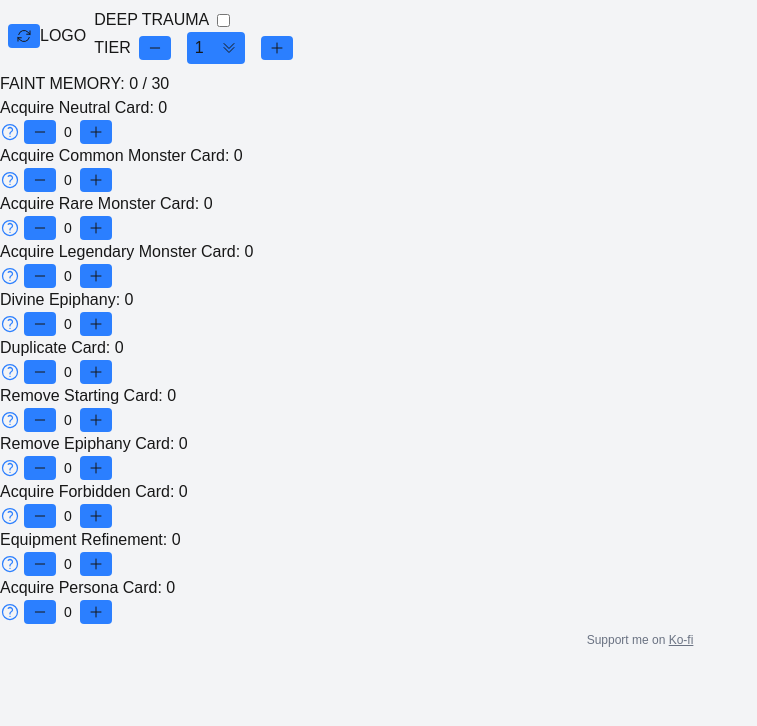
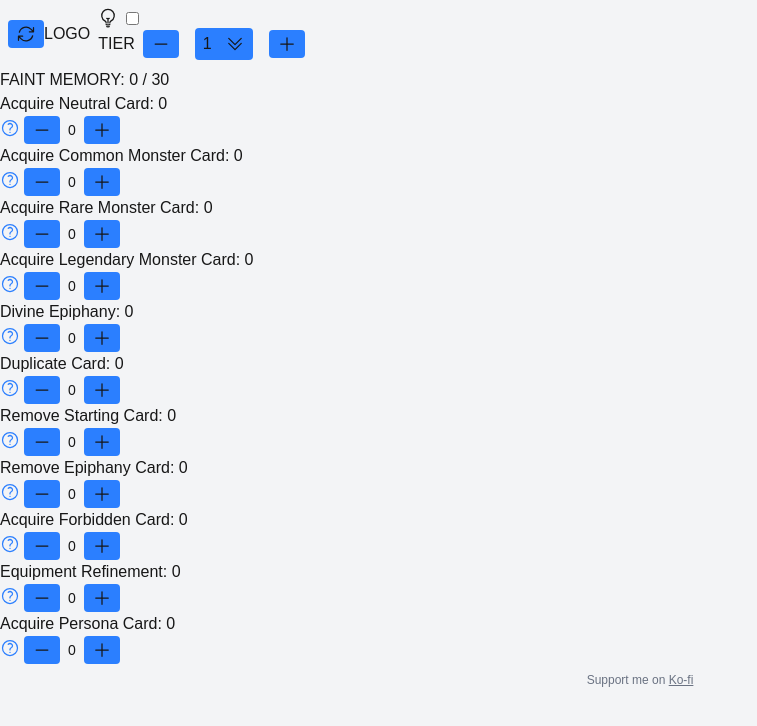
Before and after one commit to jbchhproj/czn-save-data-calculator, a Next.js app: page / in a window 1280 px wide. Shown: the top 726 px of the page, without its empty margins (0-757 px from the left). Built offline with nearby package versions, Linux system fonts and the light colour scheme.

Commit message:
add light bulb

```diff
--- a/src/components/TierSelector.tsx
+++ b/src/components/TierSelector.tsx
@@ -1,5 +1,6 @@
 import TierStepper from "./TierStepper";
 import DeepTrauma from "./DeepTrauma";
+import LightBulbIcon from "./icons/LightBulbIcon";
 
 interface TierSelectorProps {
   tier: number;
@@ -17,7 +18,7 @@
   return (
     <div>
       <div className="flex items-center gap-2">
-        DEEP TRAUMA
+        <LightBulbIcon />
         <DeepTrauma
           isDeepTraumaActive={isDeepTraumaActive}
           setIsDeepTraumaActive={setIsDeepTraumaActive}
--- a/src/components/icons/ChevronDownIcon.tsx
+++ b/src/components/icons/ChevronDownIcon.tsx
@@ -1,4 +1,4 @@
-export default function ChevronDownIcon({ className = "w-4 h-4" }) {
+export default function ChevronDownIcon({ className = "w-5 h-5" }) {
   return (
     <svg
       xmlns="http://www.w3.org/2000/svg"
--- /dev/null
+++ b/src/components/icons/LightBulbIcon.tsx
@@ -0,0 +1,18 @@
+export default function LightBulbIcon({ className = "w-5 h-5" }) {
+  return (
+    <svg
+      xmlns="http://www.w3.org/2000/svg"
+      fill="none"
+      viewBox="0 0 24 24"
+      strokeWidth={1.5}
+      stroke="currentColor"
+      className={className}
+    >
+      <path
+        strokeLinecap="round"
+        strokeLinejoin="round"
+        d="M12 18v-5.25m0 0a6.01 6.01 0 0 0 1.5-.189m-1.5.189a6.01 6.01 0 0 1-1.5-.189m3.75 7.478a12.06 12.06 0 0 1-4.5 0m3.75 2.383a14.406 14.406 0 0 1-3 0M14.25 18v-.192c0-.983.658-1.823 1.508-2.316a7.5 7.5 0 1 0-7.517 0c.85.493 1.509 1.333 1.509 2.316V18"
+      />
+    </svg>
+  );
+}
--- a/src/components/icons/MinusIcon.tsx
+++ b/src/components/icons/MinusIcon.tsx
@@ -1,4 +1,4 @@
-export default function MinusIcon({ className = "w-4 h-4" }) {
+export default function MinusIcon({ className = "w-5 h-5" }) {
   return (
     <svg
       xmlns="http://www.w3.org/2000/svg"
--- a/src/components/icons/PlusIcon.tsx
+++ b/src/components/icons/PlusIcon.tsx
@@ -1,4 +1,4 @@
-export default function PlusIcon({ className = "w-4 h-4" }) {
+export default function PlusIcon({ className = "w-5 h-5" }) {
   return (
     <svg
       xmlns="http://www.w3.org/2000/svg"
--- a/src/components/icons/RefreshIcon.tsx
+++ b/src/components/icons/RefreshIcon.tsx
@@ -1,4 +1,4 @@
-export default function RefreshIcon({ className = "w-4 h-4" }) {
+export default function RefreshIcon({ className = "w-5 h-5" }) {
   return (
     <svg
       xmlns="http://www.w3.org/2000/svg"
```
